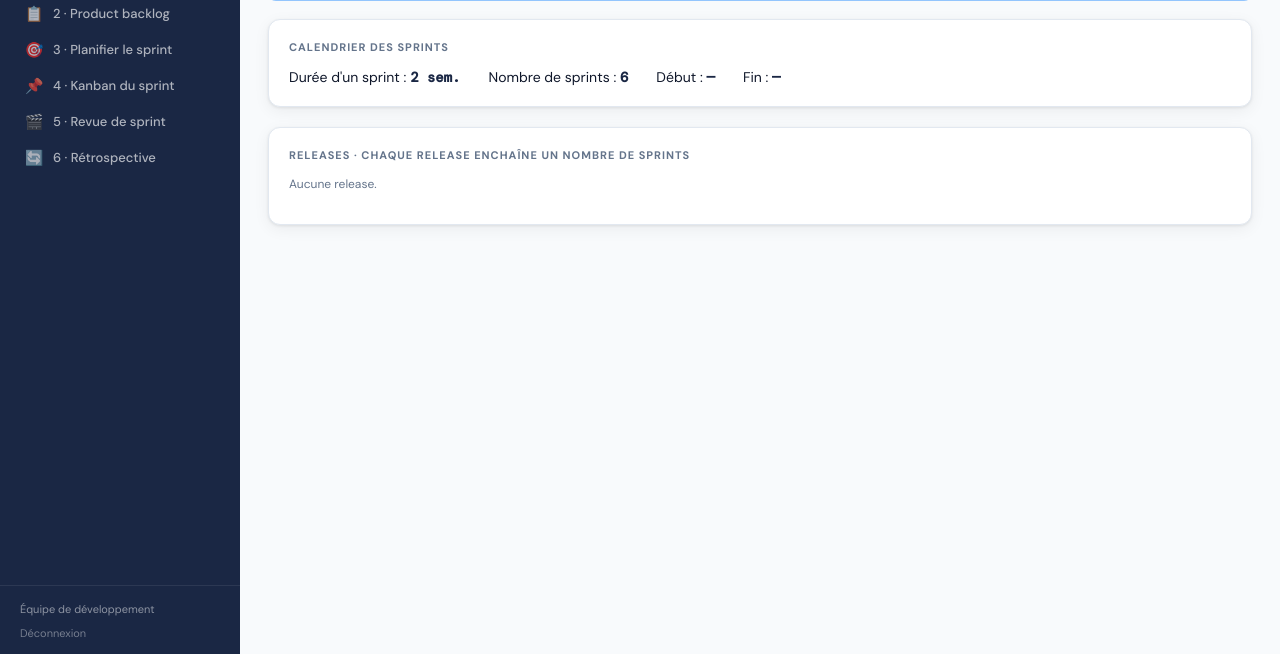
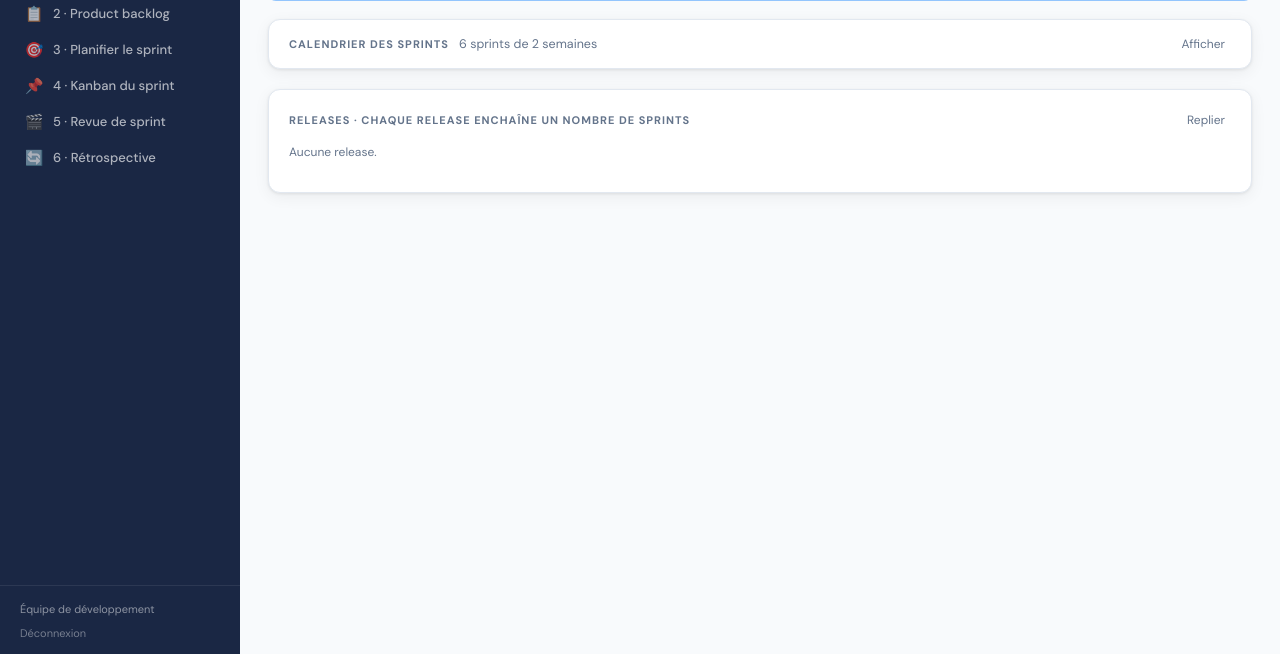
Before and after one commit to olivierkleyer/BACKLOG-AGILE, a Flask app: template templates/sprints.html in a window 1280 px wide. Shown: the part 146-800 px from the top of the page. Run offline with Flask 3, Linux system fonts and the light colour scheme; the template is opened without the code that fills it: values that come from a table or form of the project are taken from there, others are empty; data comes from the database, SQL or seed files in the repository; some libraries are stand-ins or nearby versions.

Commit message:
Blocs des étapes passées repliés, libellés du formulaire release, sprint choisi sur la fiche, bouton d'enregistrement unique en bas, objectif/capacité enregistrés automatiquement
Co-Authored-By: Claude Opus 5.5 <noreply@anthropic.com>
Claude-Session: https://claude.ai/code/session_01P1b5fF1kKLSqHR9Gze3gak

```diff
--- a/app.py
+++ b/app.py
@@ -841,7 +841,7 @@ def story(sid):
                     nouv = [l.strip()[:200] for l in fm.get(champ, '').splitlines() if l.strip()]
                     if nouv != lire_json(getattr(p, attr), []):
                         setattr(p, attr, json.dumps(nouv)); maj_criteres.append(nom)
-        erreur_dor = None   # l'affectation a un sprint se fait uniquement sur la page Planifier le sprint
+        erreur_dor = affecter_sprint(s, borne(fm.get('sprint'), 0, p.nb_sprints, s.sprint), p)
         # DoD specifique : libelles + cases
         s.dod_json = json.dumps(liste_criteres(fm, 'dod'))
         erreur = changer_statut_story(s, fm.get('statut'), p)
@@ -867,6 +867,7 @@ def story(sid):
     enfants_ouverts = [e for e in s.enfants if e.statut != 'Fait']
     return render_template('story.html', s=s, dod_commune=p.dod_commune, prec=prec, suiv=suiv, cal=cal,
                            parents=parents_possibles(s), autorises=parents_autorises(s.nature),
+                           sprints_info=sprints_avec_release(p),
                            enfants_ouverts=enfants_ouverts,
                            features=Feature.query.order_by(Feature.ordre, Feature.id).all(),
                            responsables=responsables_connus(), dod=s.dod_etat(p.dod_commune),
@@ -1149,6 +1150,11 @@ def story_sprint(sid):
         flash(erreur + ' Complétez-la sur sa fiche (estimation et DoR).', 'error')
     return redirect(url_for('planifier', sprint=vue))
 
+def sprints_avec_release(p):
+    rs, cal = resume_sprints(p), calendrier_releases(p)
+    for r in rs: r['release'] = release_du_sprint(cal, r['sprint'].numero)
+    return rs
+
 def sprint_a_planifier(p):
     """Premier sprint dont la revue n'est pas cloturee."""
     closes = {r.sprint for r in Revue.query.filter_by(cloturee=True).all()}
--- a/templates/base.html
+++ b/templates/base.html
@@ -105,6 +105,14 @@ table.data-table tr:hover td{background:var(--blue-ll)}
 .etape-pill:hover{background:var(--blue)}
 .etape-pill.fini{background:var(--green)}
 @media(max-width:768px){.etape-pill{display:none}}
+.repli-tete{display:flex;align-items:center;gap:10px;flex-wrap:wrap}
+.repli-tete .card-title{margin:0}
+.repli-resume{flex:1;min-width:0;font-size:12.5px;color:var(--gray-500)}
+.repli-btn{margin-left:auto}
+.repliable:not(.replie) .repli-resume{display:none}
+.repliable:not(.replie) > .repli-tete{margin-bottom:14px}
+.repliable.replie > .corps{display:none}
+.repliable.replie{padding-top:14px;padding-bottom:14px}
 .parcours.avance{box-shadow:0 0 0 3px var(--green),0 0 0 8px rgba(22,163,74,.18);transition:box-shadow 1.5s}
 /* Badges */
 .badge{display:inline-flex;align-items:center;justify-content:center;padding:3px 9px;border-radius:99px;font-size:11px;font-weight:700;white-space:nowrap}
@@ -269,8 +277,16 @@ document.querySelectorAll('table.data-table').forEach(function(t){
   al.forEach(function(a){ t.appendChild(a.cloneNode(true)); });
   setTimeout(function(){ t.style.opacity='0'; setTimeout(function(){ t.remove(); },500); },8000); })();
 // Amener l'utilisateur au bon champ : met en evidence la zone cible et y place le curseur
+// Blocs repliables : un clic sur « Afficher / Modifier » deplie le bloc
+document.querySelectorAll('.repliable').forEach(function(c){
+  var b=c.querySelector('.repli-btn'); if(!b) return; var lib=b.textContent;
+  function maj(){ b.textContent=c.classList.contains('replie')?lib:'Replier'; }
+  b.addEventListener('click',function(){ c.classList.toggle('replie'); maj(); }); maj();
+});
+function deplier(el){ var c=el.closest&&el.closest('.repliable.replie'); if(c){ c.classList.remove('replie'); var b=c.querySelector('.repli-btn'); if(b) b.textContent='Replier'; } }
 function viser(id){
   var el=id&&document.getElementById(id); if(!el) return false;
+  deplier(el);
   el.scrollIntoView({behavior:'smooth',block:'center'});
   el.classList.remove('cible'); void el.offsetWidth; el.classList.add('cible');
   var f=el.querySelector('.ajout-story input[name=titre]')||el.querySelector('input[type=text]:not([disabled]),select:not([disabled])');
--- a/templates/sprints.html
+++ b/templates/sprints.html
@@ -58,9 +58,13 @@ tr.courant td{background:var(--blue-ll)}
 {% endblock %}
 {% block ro_banner %}<div class="banner-ro"><span class="ico">&#128274;</span><div><b>Lecture seule pour l'équipe</b> — vous êtes connecté en tant que <b>{{ session.username }}</b>. Seul le Product Owner peut modifier le calendrier et les releases. Pour modifier, <a href="{{ url_for('logout') }}">reconnectez-vous avec le compte po</a>.</div></div>{% endblock %}
 {% block content %}
+{% set etape = parcours.courante.n if parcours.courante else 99 %}
 {# ------------------------------------------------ Calendrier #}
-<div class="card" id="calendrier">
-  <div class="card-title">Calendrier des sprints</div>
+<div class="card repliable {{ 'replie' if etape > 1 }}" id="calendrier">
+  <div class="repli-tete"><div class="card-title">Calendrier des sprints</div>
+    <span class="repli-resume">{{ projet.nb_sprints }} sprints de {{ projet.duree_semaines }} semaine{{ 's' if projet.duree_semaines > 1 }}{% if sprints and sprints[0].debut %} · du {{ sprints[0].debut.strftime('%d/%m/%Y') }} au {{ sprints[-1].fin.strftime('%d/%m/%Y') }}{% endif %}</span>
+    <button type="button" class="btn-link repli-btn">{{ 'Modifier' if est_po else 'Afficher' }}</button></div>
+  <div class="corps">
   {% if est_po %}
   <form class="cal-form" method="post">
     <input type="hidden" name="section" value="calendrier">
@@ -79,11 +83,15 @@ tr.courant td{background:var(--blue-ll)}
     <span>Fin : <b>{{ sprints[-1].fin.strftime('%d/%m/%Y') if sprints and sprints[-1].fin else '—' }}</b></span>
   </div>
   {% endif %}
+  </div>
 </div>
 
 {# ------------------------------------------------ Releases #}
-<div class="card" id="releases">
-  <div class="card-title">Releases · chaque release enchaîne un nombre de sprints</div>
+<div class="card repliable {{ 'replie' if etape > 2 and cal and not sprints_releases > projet.nb_sprints }}" id="releases">
+  <div class="repli-tete"><div class="card-title">Releases · chaque release enchaîne un nombre de sprints</div>
+    <span class="repli-resume">{% for c in cal %}{{ c.r.nom }} (S{{ c.s1 }}{% if c.s2 > c.s1 %}→S{{ c.s2 }}{% endif %}){{ ' · ' if not loop.last }}{% endfor %}</span>
+    <button type="button" class="btn-link repli-btn">{{ 'Modifier' if est_po else 'Afficher' }}</button></div>
+  <div class="corps">
   {% if est_po %}<p class="calc-note" style="margin-top:-6px">Le calendrier s'allonge automatiquement si les releases demandent plus de sprints (max {{ SPRINTS_MAX }}).</p>{% endif %}
 
   {% if sprints_releases > projet.nb_sprints %}
@@ -132,16 +140,17 @@ tr.courant td{background:var(--blue-ll)}
 
   {% if est_po %}
   <form id="nouvelle-release" method="post" action="{{ url_for('release_ajouter') }}" style="display:flex;gap:10px;flex-wrap:wrap;margin-top:16px;padding-top:16px;border-top:1px solid var(--gray-100)">
-    <input type="text" name="nom" placeholder="Nouvelle release (ex : R1 – MVP)" required style="flex:1;min-width:180px">
-    <input type="number" name="nb_sprints" min="1" max="{{ SPRINTS_MAX }}" value="2" style="width:90px" title="Nombre de sprints">
-    <input type="text" name="objectif" placeholder="Objectif (facultatif)" style="flex:2;min-width:200px">
-    <button class="btn btn-success">Créer la release</button>
+    <div class="field" style="flex:1;min-width:180px;margin:0"><label>Nom de la release</label><input type="text" name="nom" placeholder="ex : R1 – MVP" required></div>
+    <div class="field" style="width:130px;margin:0"><label>Nombre de sprints</label><input type="number" name="nb_sprints" min="1" max="{{ SPRINTS_MAX }}" value="2"></div>
+    <div class="field" style="flex:2;min-width:200px;margin:0"><label>Objectif (facultatif)</label><input type="text" name="objectif" placeholder="ex : un robot récolte seul une parcelle"></div>
+    <button class="btn btn-success" style="align-self:flex-end">Créer la release</button>
   </form>
   {% endif %}
+  </div>
 </div>
 
 {# ------------------------------------------------ Vue d'ensemble #}
-{% if ensemble %}
+{% if ensemble and ensemble|sum(attribute='nb_stories') %}
 <div class="card" id="ensemble">
   <div class="card-title">Vue d'ensemble · releases, features et stories</div>
   <p class="ens-legende">Chaque étiquette est une story (couleur = nature) ; le petit chiffre = son nombre de tâches. Cliquez pour ouvrir la fiche.</p>
@@ -170,8 +179,11 @@ tr.courant td{background:var(--blue-ll)}
 
 {% if cal %}
 {# ------------------------------------------------ Sprints #}
-<div class="card">
-  <div class="card-title">Sprints</div>
+<div class="card repliable replie">
+  <div class="repli-tete"><div class="card-title">Sprints</div>
+    <span class="repli-resume">{{ sprints|length }} sprints · dates, objectifs, capacités et points engagés</span>
+    <button type="button" class="btn-link repli-btn">Afficher</button></div>
+  <div class="corps">
   <p class="calc-note">L'objectif, la capacité et le contenu de chaque sprint se fixent dans <a href="{{ url_for('planifier') }}">3 · Planifier le sprint</a>.</p>
   <table class="data-table cards-mobile">
     <thead><tr><th>Sprint</th><th>Release</th><th>Dates</th><th>Objectif du sprint</th><th class="c">Capacité</th><th class="c">Engagé</th><th class="c">Terminé</th><th></th></tr></thead>
@@ -190,16 +202,21 @@ tr.courant td{background:var(--blue-ll)}
     {% endfor %}
     </tbody>
   </table>
+  </div>
 </div>
 {% endif %}
 {% if est_po and cal %}
-<div class="card" id="repartir" style="border-color:#fca5a5">
-  <div class="card-title" style="color:var(--red)">Repartir de zéro</div>
+<div class="card repliable replie" id="repartir" style="border-color:#fca5a5">
+  <div class="repli-tete"><div class="card-title" style="color:var(--red)">Repartir de zéro</div>
+    <span class="repli-resume">vider le backlog pour recommencer l'exercice</span>
+    <button type="button" class="btn-link repli-btn">Afficher</button></div>
+  <div class="corps">
   <p class="small muted" style="margin-bottom:12px">Supprime les releases, features, stories, tâches, pièces jointes, revues et rétrospectives. Sont conservés : le calendrier des sprints, les critères de DoR et de DoD, les natures personnalisées, les prénoms et les mots de passe. Le fil conducteur repart à l'étape 2 (Releases).</p>
   <form method="post" action="{{ url_for('reset_all') }}" style="display:flex;gap:8px;max-width:420px">
     <input type="hidden" name="retour" value="{{ url_for('sprints') }}">
     <input type="text" name="confirmation" placeholder="Tapez VIDER" required>
     <button class="btn btn-danger btn-sm">Repartir de zéro</button></form>
+  </div>
 </div>
 {% endif %}
 {% endblock %}
```
Also changed, not shown: templates/planifier.html (+6 -4 lines), templates/story.html (+26 -10 lines).
